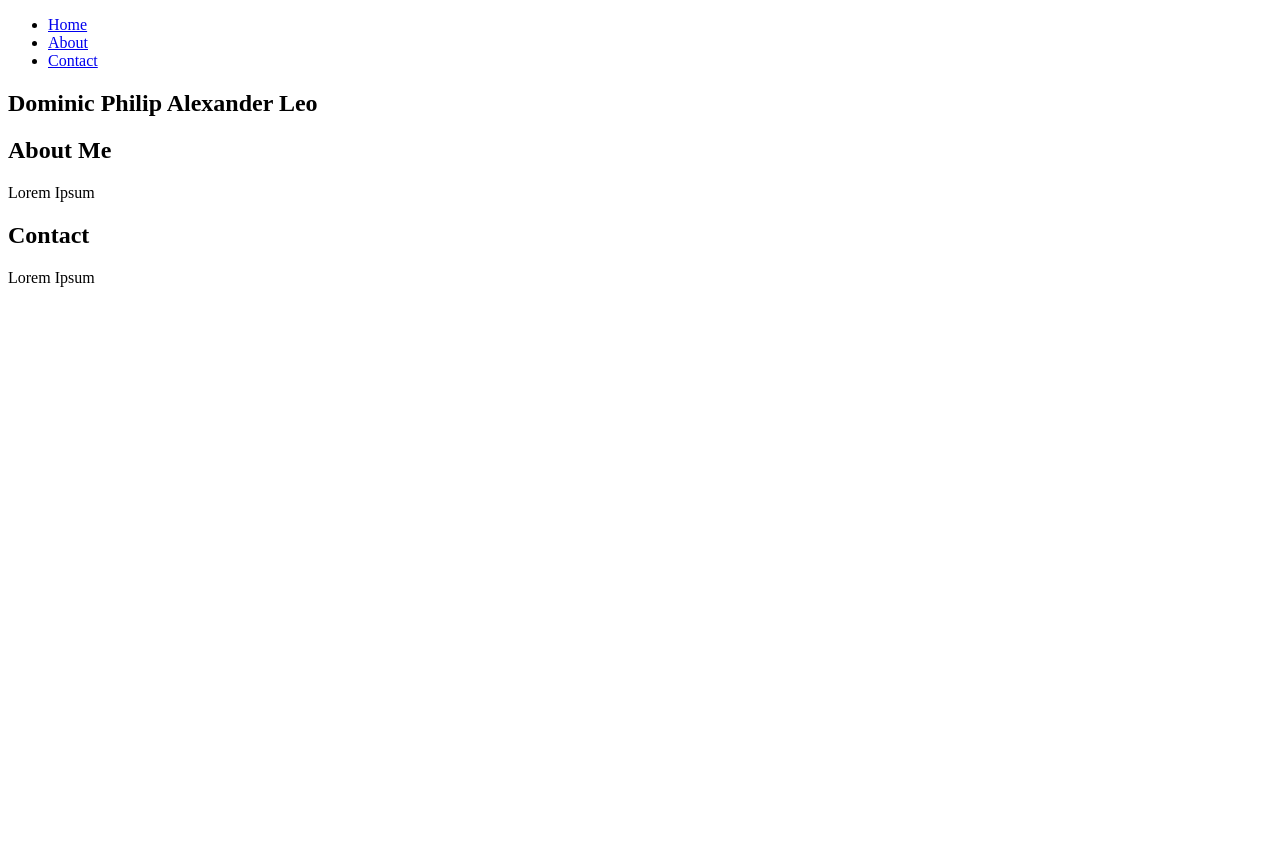
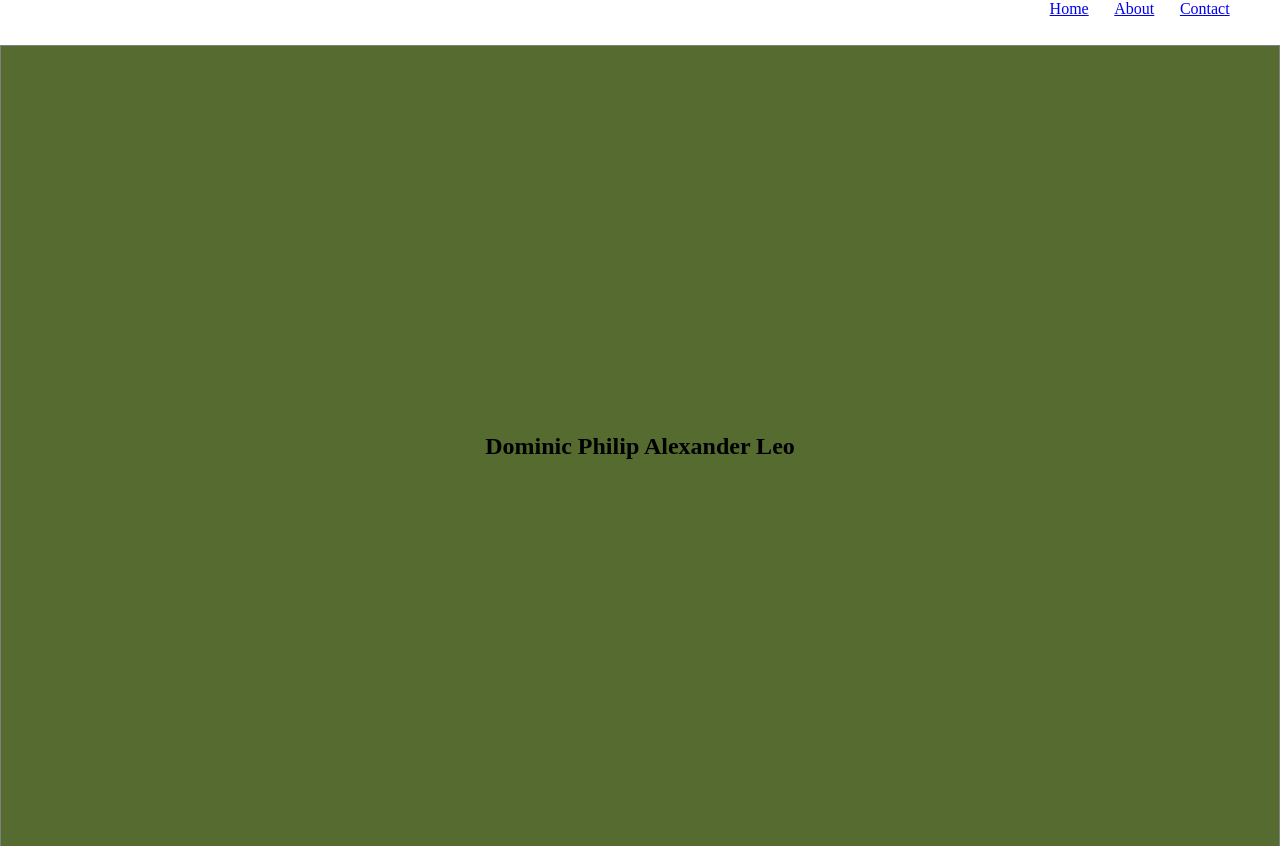
Before and after one commit to dleo22/dpaleo_website, a plain HTML site: page index.html in a window 1280 px wide. Shown: the top 846 px of the page. Before the commit the page ends 800 px from the top, so only its background shows below. Drawn offline with Linux system fonts and the light colour scheme.

Commit message:
added styles

```diff
--- a/index.html
+++ b/index.html
@@ -1,9 +1,10 @@
 <!DOCTYPE html>
 <html lang="en">
 <head>
-<title>Dominic Leo - Home</title>
 <meta charset="UTF-8">
 <meta name="viewport" content="width=device-width, initial-scale=1">
+<title>Dominic Leo - Home</title>
+<link rel = "stylesheet", href = "styles/style.css">
 </head>
 <body>
 <header>
@@ -17,17 +18,26 @@
 </header>
 <main>
     <section id = "intro">
-        <h1>Dominic Philip Alexander Leo</h1>
+        <div class = "container">
+            <h1>Dominic Philip Alexander Leo</h1>
+        </div>
+
     </section>
 
     <section id = "about">
-        <h1>About Me</h1>
-        <p>Lorem Ipsum</p>
+        <div class = "container">
+            <h1>About Me</h1>
+            <p>Lorem Ipsum</p>
+        </div>
+
     </section>
 
     <section id = "contact">
-        <h1>Contact</h1>
-        <p>Lorem Ipsum</p>
+        <div class = "container">
+            <h1>Contact</h1>
+            <p>Lorem Ipsum</p>
+        </div>
+
     </section>
 
 </main>
--- /dev/null
+++ b/styles/style.css
@@ -0,0 +1,53 @@
+*{
+    padding: 0;
+    margin: 0;
+    }
+
+    header{
+    height: 45px;
+    }
+    header nav ul{
+    display: flex;
+    margin-left: 80%;
+    list-style: none;
+    }
+
+    header nav ul li{
+    padding-left: 10%;
+    }
+
+    section{
+    height: 100vh;
+    border: 1px solid grey;
+    display: flex;
+    justify-content: center;
+    align-items: center;
+    }
+
+    .Container{
+    margin-top: 10%
+    }
+
+    .Container img{
+    height: 300px;
+    }
+
+    .Container h1{
+    margin-top: 3%;
+    }
+
+    footer {
+    line-height: 40px;
+    display: flex;
+    justify-content: center;
+    }
+
+    #intro {
+        background-color:darkolivegreen;
+        }
+        #about{
+        background-color: bisque;
+        }
+        #contact{
+        background-color: blanchedalmond;
+        }
```
